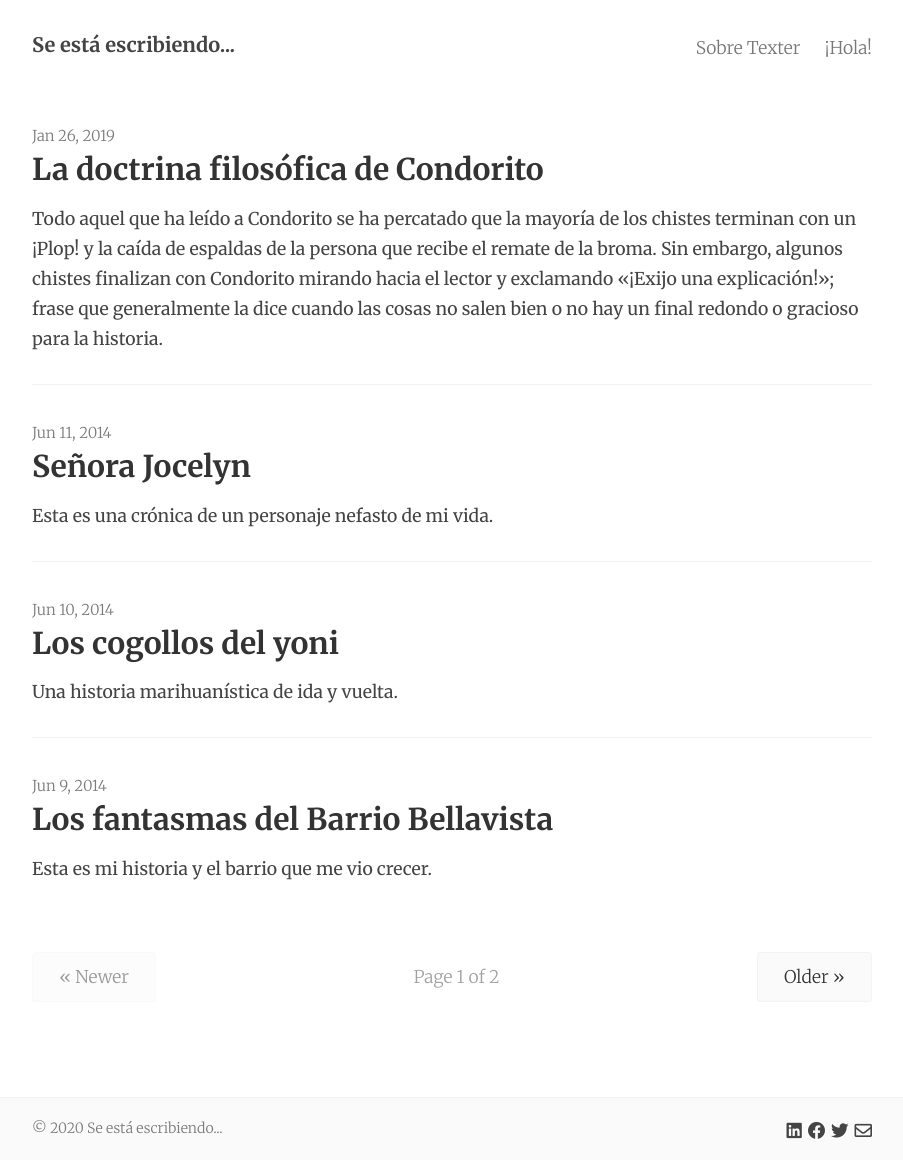
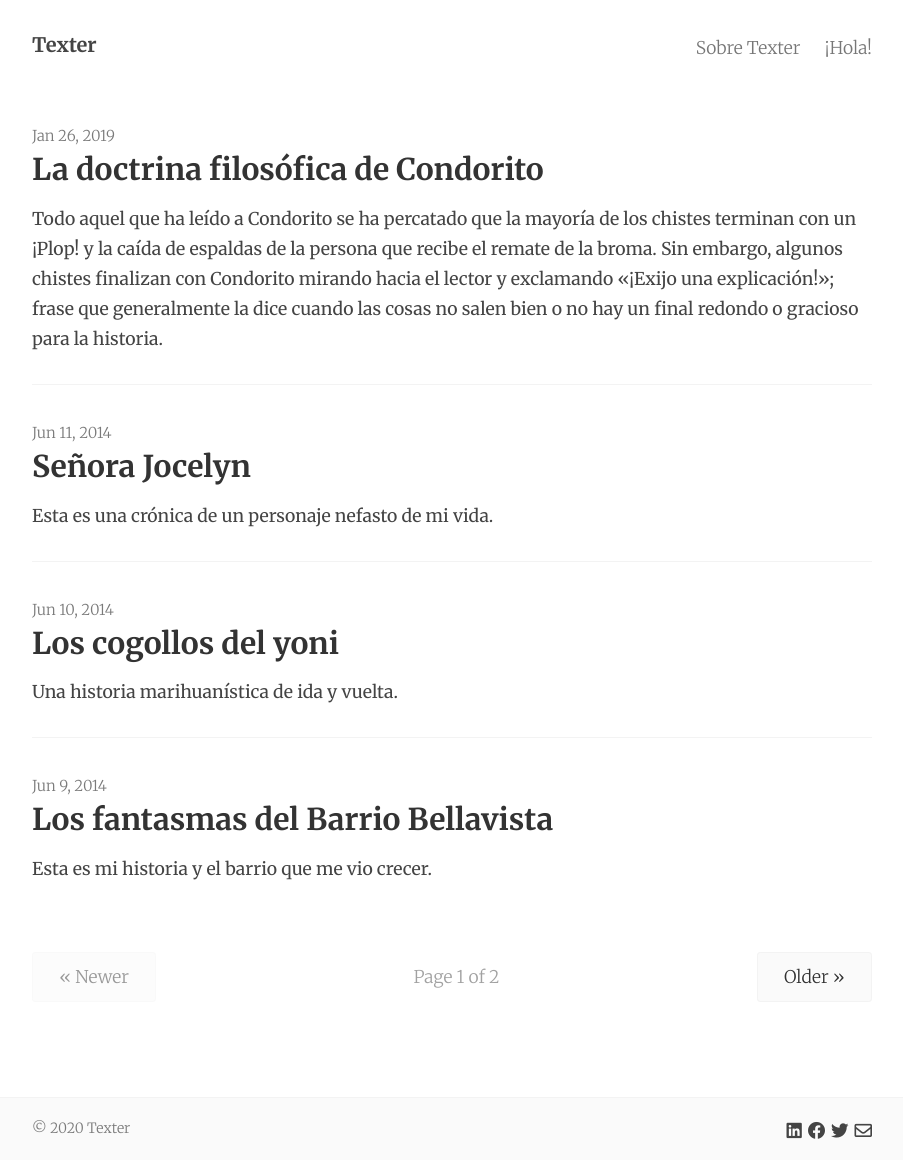
Before and after one commit to Robok3000/textercl, a Jekyll site: the page built from index.html, in a window 1280 px wide. Shown: the whole page, without its empty margins (188-1091 px from the left). Built offline with Jekyll 4.4.1, drawn with Linux system fonts in a browser that asks for light colours; nearby versions of some CDN libraries; the list of posts is cut into pages by our own code.

Commit message:
Update _config.yml

```diff
--- a/_config.yml
+++ b/_config.yml
@@ -1,8 +1,8 @@
 # Site settings
-title:       Se está escribiendo...
+title:       Texter
 email:       texterizate@gmail.com
 author:      Petric Bozanovic & Pedro Torrealba
-description: "Repositorio de textos con historias entretenidas para el alma"
+description: "Repositorio de textos con historias entretenidas"
 baseurl:     ""
 url:         "https://www.texter.cl/"
 date_format: "%b %-d, %Y"
```
